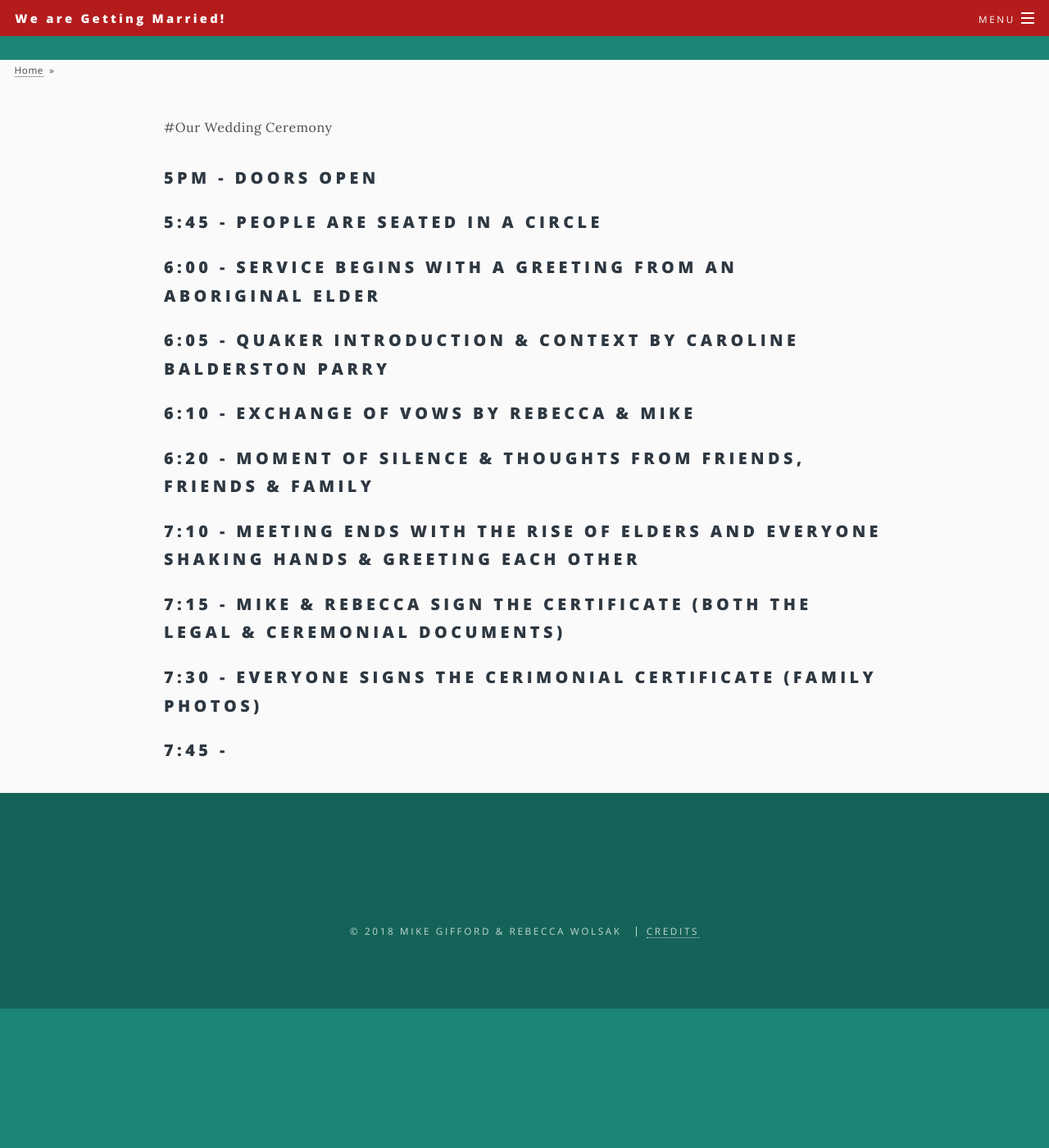
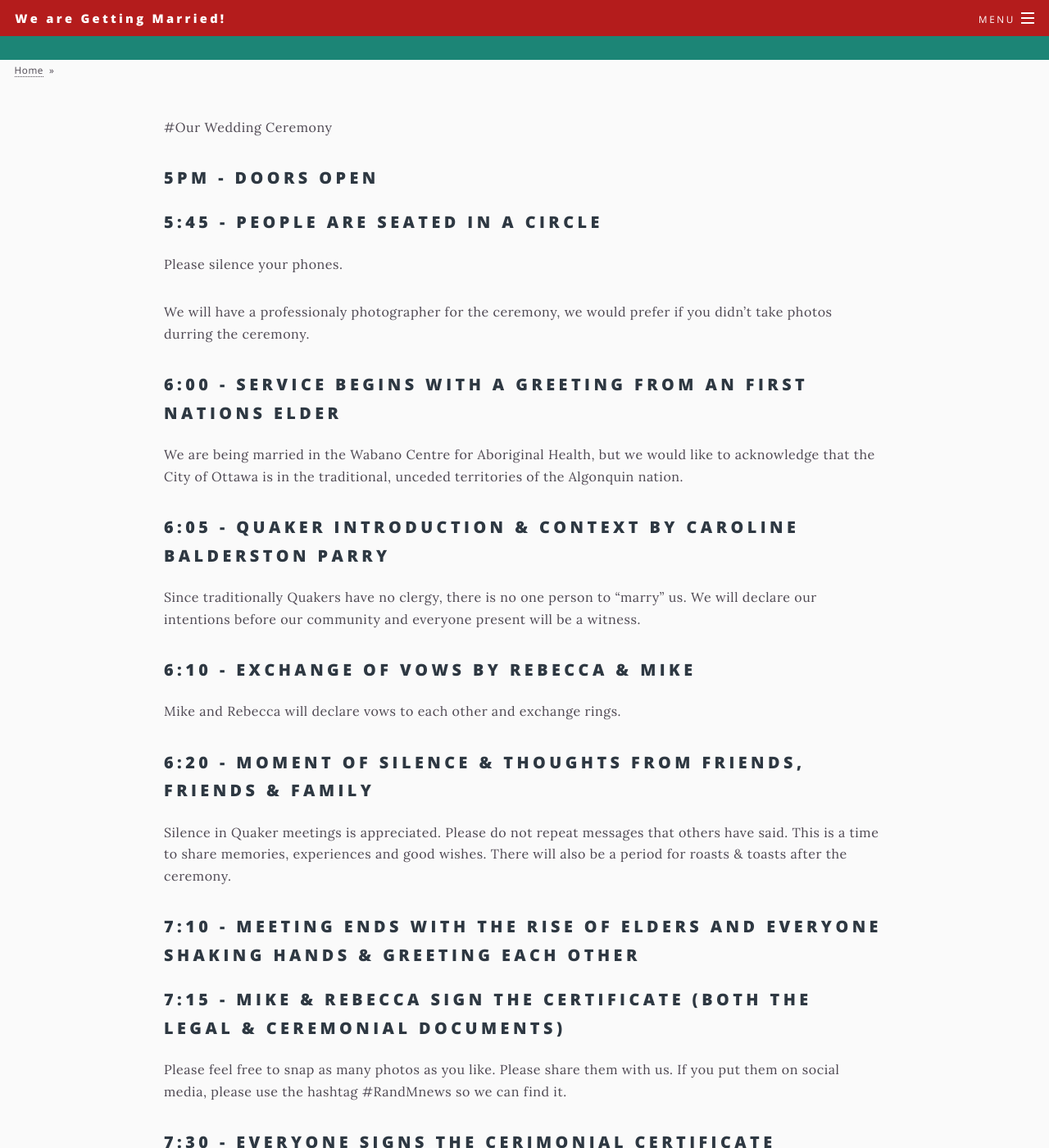
Before and after one commit to mgifford/gifsack-or-wolford, a Jekyll site: the page built from _pages/ottawa-handout.md, in a window 1280 px wide and 1400 px high. Shown: the whole window at 82% size. Built offline with Jekyll 4.4.1, drawn with Linux system fonts in a browser that asks for light colours; our own code applies the rules of GitHub Pages for plain Markdown files; some of the changed text lies outside the part shown.

Commit message:
more suggestions

```diff
--- a/_pages/ottawa-handout.md
+++ b/_pages/ottawa-handout.md
@@ -3,19 +3,48 @@
 ## 5pm - Doors Open
 
 ## 5:45 - People are seated in a circle
+Please silence your phones.
 
-## 6:00 - Service begins with a greeting from an aboriginal elder
+We will have a professionaly photographer for the ceremony, we would prefer if you didn't take photos durring the ceremony.
+
+## 6:00 - Service begins with a greeting from an First Nations Elder
+
+We are being married in the Wabano Centre for Aboriginal Health, but we would like to acknowledge that the City of Ottawa is in the traditional, unceded territories of the Algonquin nation.
 
 ## 6:05 - Quaker Introduction & Context by Caroline Balderston Parry
 
+Since traditionally Quakers have no clergy, there is no one person to “marry” us. We will declare our intentions before our community and everyone present will be a witness.
+
 ## 6:10 - Exchange of Vows by Rebecca & Mike
 
+Mike and Rebecca will declare vows to each other and exchange rings.
+
 ## 6:20 - Moment of silence & thoughts from Friends, friends & family
+
+Silence in Quaker meetings is appreciated. Please do not repeat messages that others have said. This is a time to share memories, experiences and good wishes. There will also be a period for roasts & toasts after the ceremony.
 
 ## 7:10 - Meeting ends with the rise of Elders and everyone shaking hands & greeting each other
 
 ## 7:15 - Mike & Rebecca Sign the Certificate (both the legal & ceremonial documents)
 
-## 7:30 - Everyone Signs the Cerimonial Certificate (Family Photos)
+Please feel free to snap as many photos as you like. Please share them with us. If you put them on social media, please use the hashtag #RandMnews so we can find it.
 
-## 7:45 -
+## 7:30 - Everyone Signs the Cerimonial Certificate
+
+Deserts & drinks will be served
+
+## 7:45 - Family Photos
+
+There will be more time for photos.
+
+## 8:00 - Roasts & Toasts
+
+Please let Chad Nelson know if you want to be on this roster.
+
+## 9:00 - First Dance
+
+Mike & Rebecca
+
+## 11:30 - Snax
+
+## 1:30am - Last dance
```
